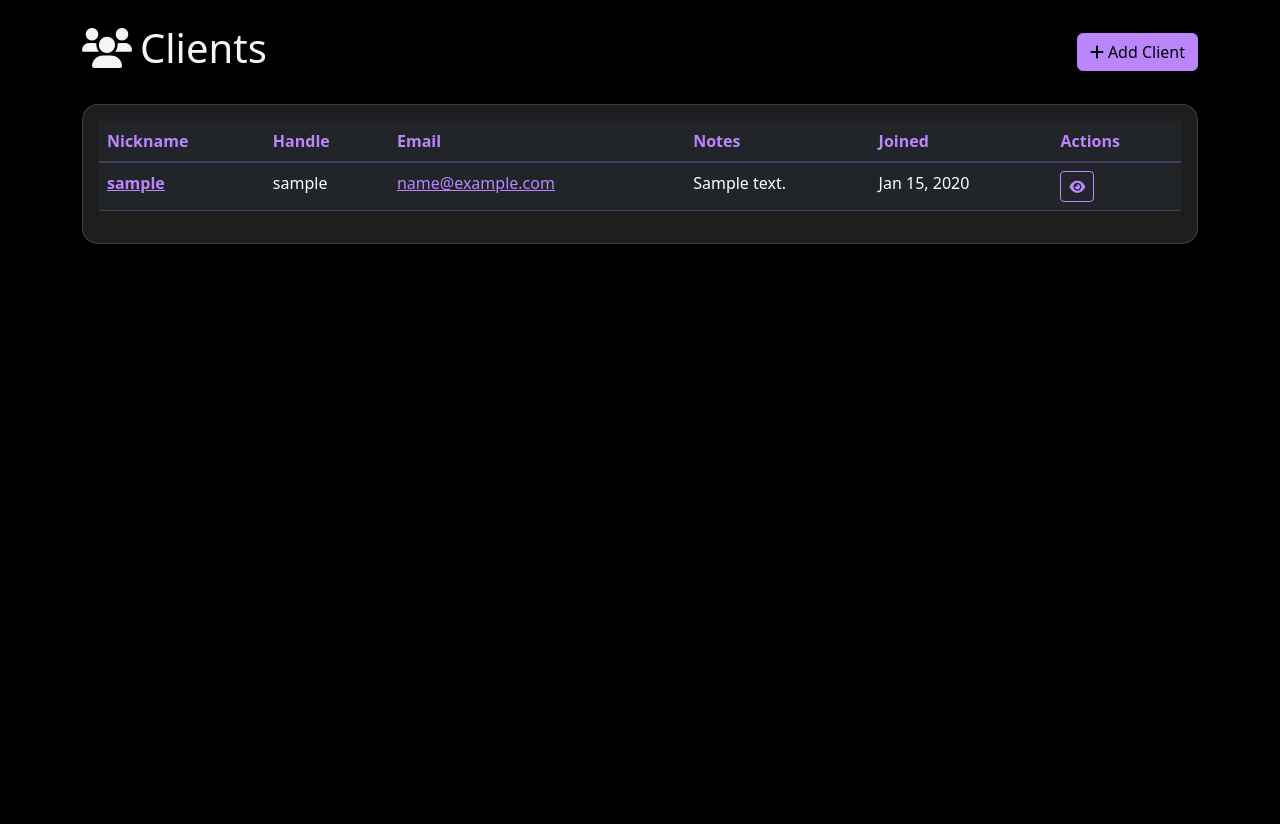
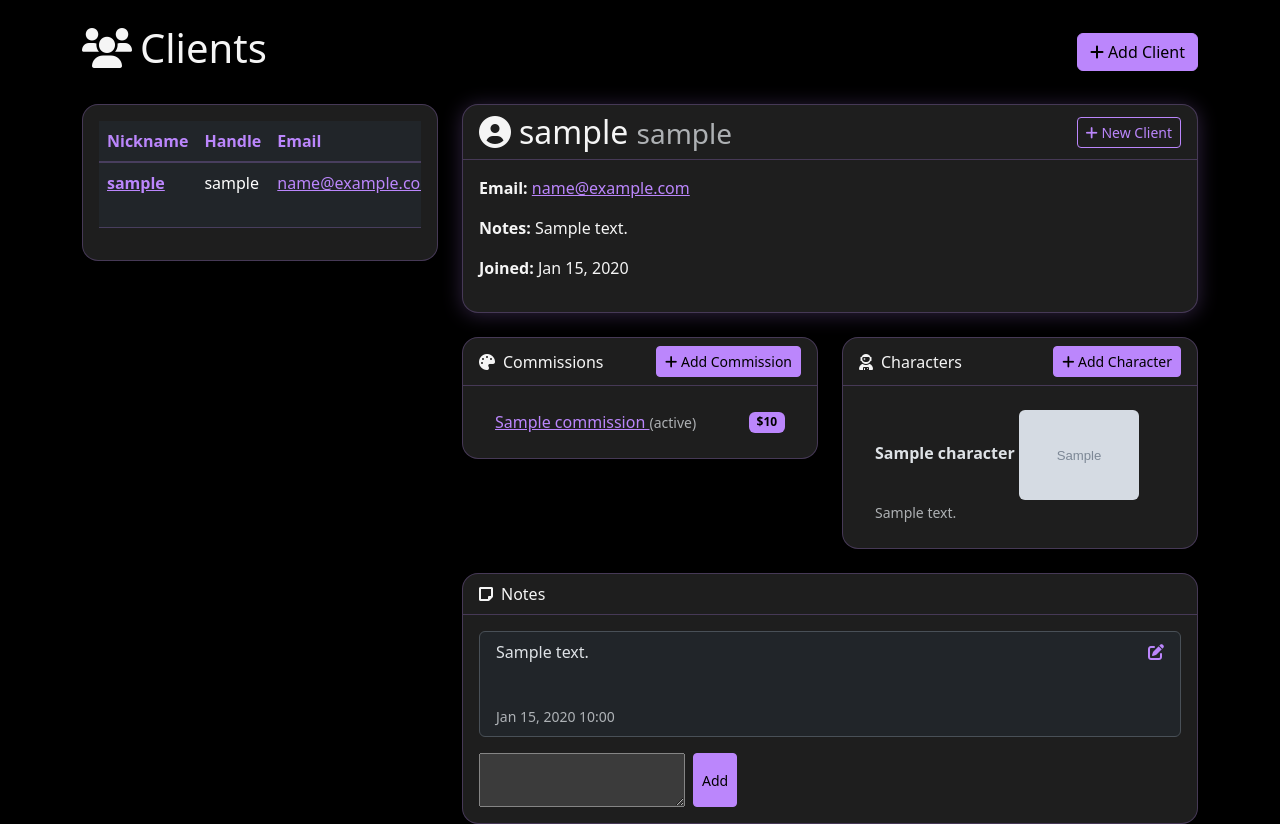
Before and after one commit to Mazzareth/Commtracker, a Django app: template commissions/templates/commissions/client_list.html in a window 1280 px wide. Shown: the part 57-881 px from the top of the page. Before the commit the page ends 301 px from the top, so only its background shows below. Run offline with Django 5.2, Linux system fonts and the light colour scheme; the template is opened without the code that fills it: most values are stand-ins (such as "Sample title", 1, 10 or a date in 2020); grey boxes marked "Sample" are stand-in pictures; form fields are guessed from the names that the template uses.

Commit message:
feat: add note management for clients and commissions with UI updates
Co-authored-by: Genie <genie@cosine.sh>

```diff
--- /dev/null
+++ b/commissions/templates/commissions/_client_panel.html
@@ -0,0 +1,133 @@
+<div class="card shadow-purple animate__animated animate__fadeInUp mb-4" data-aos="fade-up">
+    <div class="card-header d-flex justify-content-between align-items-center">
+        <h2 class="mb-0">
+            <i class="fas fa-user-circle me-2"></i>{{ selected_client.nickname }}
+            <small class="text-muted">{{ selected_client.handle }}</small>
+        </h2>
+        <a href="{% url 'commissions:client_create' %}" class="btn btn-outline-purple btn-sm">
+            <i class="fas fa-plus"></i> New Client
+        </a>
+    </div>
+    <div class="card-body">
+        <p>
+            <strong>Email:</strong>
+            {% if selected_client.email %}
+                <a href="mailto:{{ selected_client.email }}" class="text-purple">{{ selected_client.email }}</a>
+            {% else %}
+                <span class="text-muted">—</span>
+            {% endif %}
+        </p>
+        <p>
+            <strong>Notes:</strong>
+            {% if selected_client.notes %}
+                {{ selected_client.notes }}
+            {% else %}
+                <span class="text-muted">No notes.</span>
+            {% endif %}
+        </p>
+        <p>
+            <strong>Joined:</strong> {{ selected_client.created_at|date:"M d, Y" }}
+        </p>
+    </div>
+</div>
+<div class="row mb-4">
+    <div class="col-md-6 mb-4 mb-md-0">
+        <div class="card animate__animated animate__fadeInUp" data-aos="fade-up">
+            <div class="card-header d-flex justify-content-between align-items-center">
+                <span>
+                    <i class="fas fa-palette me-2"></i>Commissions
+                </span>
+                <a href="{% url 'commissions:commission_create_for_client' selected_client.pk %}" class="btn btn-purple btn-sm">
+                    <i class="fas fa-plus"></i> Add Commission
+                </a>
+            </div>
+            <div class="card-body">
+                {% if selected_client.commissions.all %}
+                    <ul class="list-group list-group-flush">
+                        {% for commission in selected_client.commissions.all %}
+                        <li class="list-group-item bg-transparent d-flex justify-content-between align-items-center">
+                            <span>
+                                <a href="{% url 'commissions:commission_detail' commission.pk %}" class="text-purple">
+                                    {{ commission.title }}
+                                </a>
+                                <span class="text-muted small">({{ commission.get_status_display }})</span>
+                            </span>
+                            <span class="badge bg-primary">${{ commission.amount }}</span>
+                        </li>
+                        {% empty %}
+                        <div class="text-muted">No commissions for this client.</div>
+                        {% endfor %}
+                    </ul>
+                {% else %}
+                    <div class="text-muted">No commissions for this client.</div>
+                {% endif %}
+            </div>
+        </div>
+    </div>
+    <div class="col-md-6">
+        <div class="card animate__animated animate__fadeInUp" data-aos="fade-up">
+            <div class="card-header d-flex justify-content-between align-items-center">
+                <span>
+                    <i class="fas fa-user-astronaut me-2"></i>Characters
+                </span>
+                <a href="{% url 'commissions:character_create_for_client' selected_client.pk %}" class="btn btn-purple btn-sm">
+                    <i class="fas fa-plus"></i> Add Character
+                </a>
+            </div>
+            <div class="card-body">
+                {% if selected_client.characters.all %}
+                    <ul class="list-group list-group-flush">
+                        {% for character in selected_client.characters.all %}
+                        <li class="list-group-item bg-transparent">
+                            <strong>{{ character.name }}</strong>
+                            {% if character.reference_file %}
+                                <a href="{{ character.reference_file.url }}" target="_blank">
+                                    <img src="{{ character.reference_file.url }}" class="img-fluid rounded" style="max-width:120px" />
+                                </a>
+                            {% elif character.reference_url %}
+                                <a href="{{ character.reference_url }}" class="text-purple" target="_blank">
+                                    <i class="fas fa-link"></i>
+                                </a>
+                            {% endif %}
+                            <br>
+                            <span class="text-muted small">{{ character.description|default:"No description." }}</span>
+                        </li>
+                        {% empty %}
+                        <div class="text-muted">No characters for this client.</div>
+                        {% endfor %}
+                    </ul>
+                {% else %}
+                    <div class="text-muted">No characters for this client.</div>
+                {% endif %}
+            </div>
+        </div>
+    </div>
+</div>
+<div class="card mt-3 animate__animated animate__fadeInUp" data-aos="fade-up">
+    <div class="card-header d-flex justify-content-between align-items-center">
+        <span>
+            <i class="fas fa-sticky-note me-2"></i>Notes
+        </span>
+    </div>
+    <div class="card-body">
+        <ul class="list-group mb-3">
+            {% for note in notes %}
+            <li class="list-group-item d-flex justify-content-between align-items-start">
+                <div>
+                    {{ note.content|linebreaks }}
+                    <br>
+                    <small class="text-muted">{{ note.created_at|date:"M d, Y H:i" }}</small>
+                </div>
+                <a href="{% url 'commissions:client_edit_note' note.pk %}" class="note-edit-link" title="Edit"><i class="fas fa-edit"></i></a>
+            </li>
+            {% empty %}
+            <li class="list-group-item text-muted">No notes yet.</li>
+            {% endfor %}
+        </ul>
+        <form action="{% url 'commissions:client_add_note' selected_client.pk %}" method="post" class="d-flex gap-2">
+            {% csrf_token %}
+            {{ client_note_form.content }}
+            <button type="submit" class="btn btn-purple btn-sm">Add</button>
+        </form>
+    </div>
+</div>
--- a/commissions/templates/commissions/character_form.html
+++ b/commissions/templates/commissions/character_form.html
@@ -15,7 +15,7 @@
                 {% endif %}
             </div>
             <div class="card-body">
-                <form method="post" novalidate>
+                <form method="post" enctype="multipart/form-data" novalidate>
                     {% csrf_token %}
                     {{ form.non_field_errors }}
                     {% for field in form %}
--- a/commissions/templates/commissions/client_detail.html
+++ b/commissions/templates/commissions/client_detail.html
@@ -87,7 +87,11 @@
                         {% for character in characters %}
                         <li class="list-group-item bg-transparent">
                             <strong>{{ character.name }}</strong>
-                            {% if character.reference_url %}
+                            {% if character.reference_file %}
+                                <a href="{{ character.reference_file.url }}" target="_blank">
+                                    <img src="{{ character.reference_file.url }}" class="img-fluid rounded" style="max-width:120px" />
+                                </a>
+                            {% elif character.reference_url %}
                                 <a href="{{ character.reference_url }}" class="text-purple" target="_blank">
                                     <i class="fas fa-link"></i>
                                 </a>
--- a/commissions/templates/commissions/client_list.html
+++ b/commissions/templates/commissions/client_list.html
@@ -16,7 +16,7 @@
     </div>
 </div>
 <div class="row">
-    <div class="col-12">
+    <div class="col-md-4">
         <div class="card animate__animated animate__fadeInUp" data-aos="fade-up">
             <div class="card-body">
                 {% if clients %}
@@ -29,14 +29,13 @@
                                     <th>Email</th>
                                     <th>Notes</th>
                                     <th>Joined</th>
-                                    <th>Actions</th>
                                 </tr>
                             </thead>
                             <tbody>
                                 {% for client in clients %}
-                                <tr>
+                                <tr class="{% if selected_pk|default:''|add:'' == client.pk|stringformat:'s' %}table-row-active bg-purple-selected{% endif %}">
                                     <td>
-                                        <a href="{% url 'commissions:client_detail' client.pk %}" class="text-purple">
+                                        <a href="?selected={{ client.pk }}" class="text-purple">
                                             <strong>{{ client.nickname }}</strong>
                                         </a>
                                     </td>
@@ -56,11 +55,6 @@
                                         {% endif %}
                                     </td>
                                     <td>{{ client.created_at|date:"M d, Y" }}</td>
-                                    <td>
-                                        <a href="{% url 'commissions:client_detail' client.pk %}" class="btn btn-outline-purple btn-sm" title="View">
-                                            <i class="fas fa-eye"></i>
-                                        </a>
-                                    </td>
                                 </tr>
                                 {% endfor %}
                             </tbody>
@@ -79,5 +73,17 @@
             </div>
         </div>
     </div>
+    <div class="col-md-8">
+        {% if selected_client %}
+            {% include 'commissions/_client_panel.html' %}
+        {% else %}
+            <div class="card h-100 d-flex align-items-center justify-content-center">
+                <div class="card-body text-center text-muted">
+                    <i class="fas fa-arrow-left fa-2x mb-2"></i>
+                    <p>Select a client from the list to view details.</p>
+                </div>
+            </div>
+        {% endif %}
+    </div>
 </div>
 {% endblock %}
--- a/requirements.txt
+++ b/requirements.txt
@@ -1,3 +1,2 @@
-Django==5.2.3
-asgiref==3.8.1
-sqlparse==0.5.3
+Django>=3.2
+Pillow
```
Also changed, not shown: commissions/admin.py (+22 -0 lines), commissions/forms.py (+18 -2 lines), commissions/models.py (+18 -1 lines), commissions/static/commissions/style.css (added, +12 -0 lines), commissions/templates/commissions/_commission_panel.html (added, +103 -0 lines), commissions/templates/commissions/commission_list.html (+19 -20 lines), commissions/urls.py (+6 -2 lines), commissions/views.py (+87 -2 lines), README.md.
